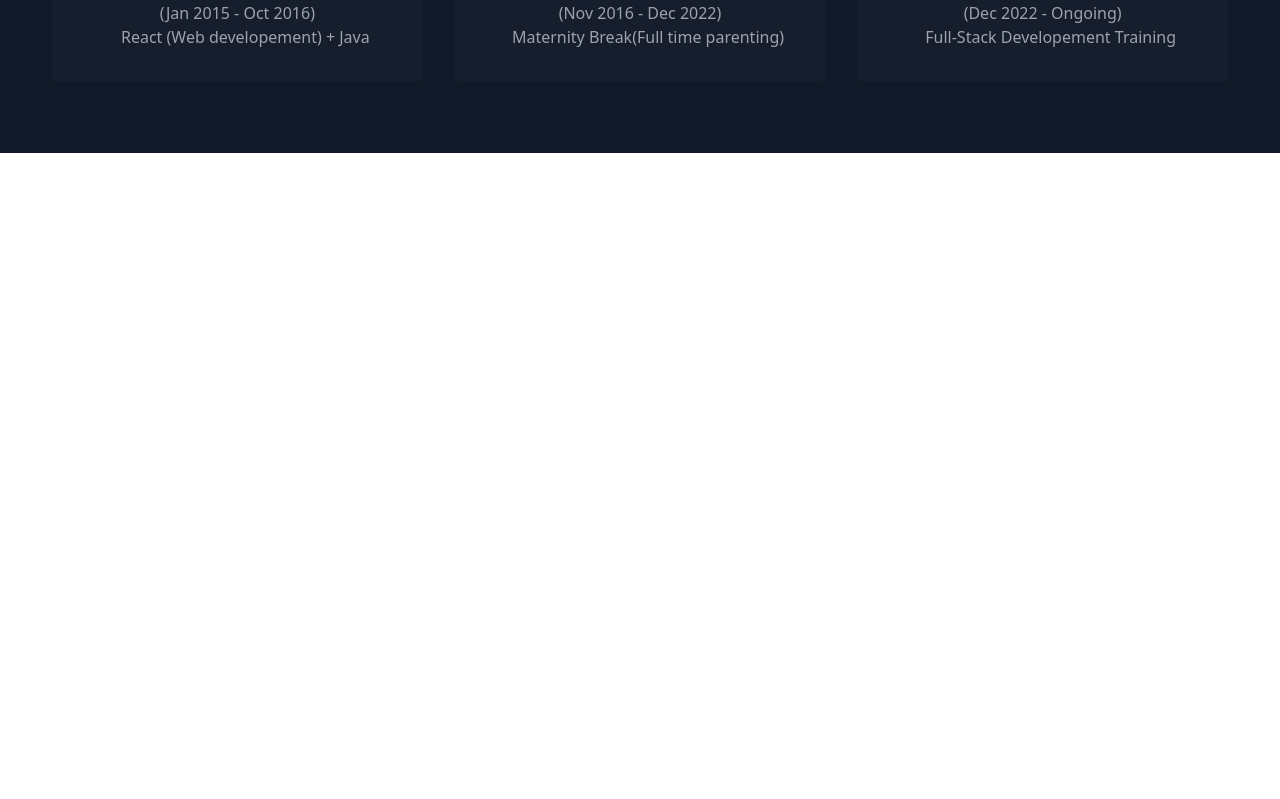
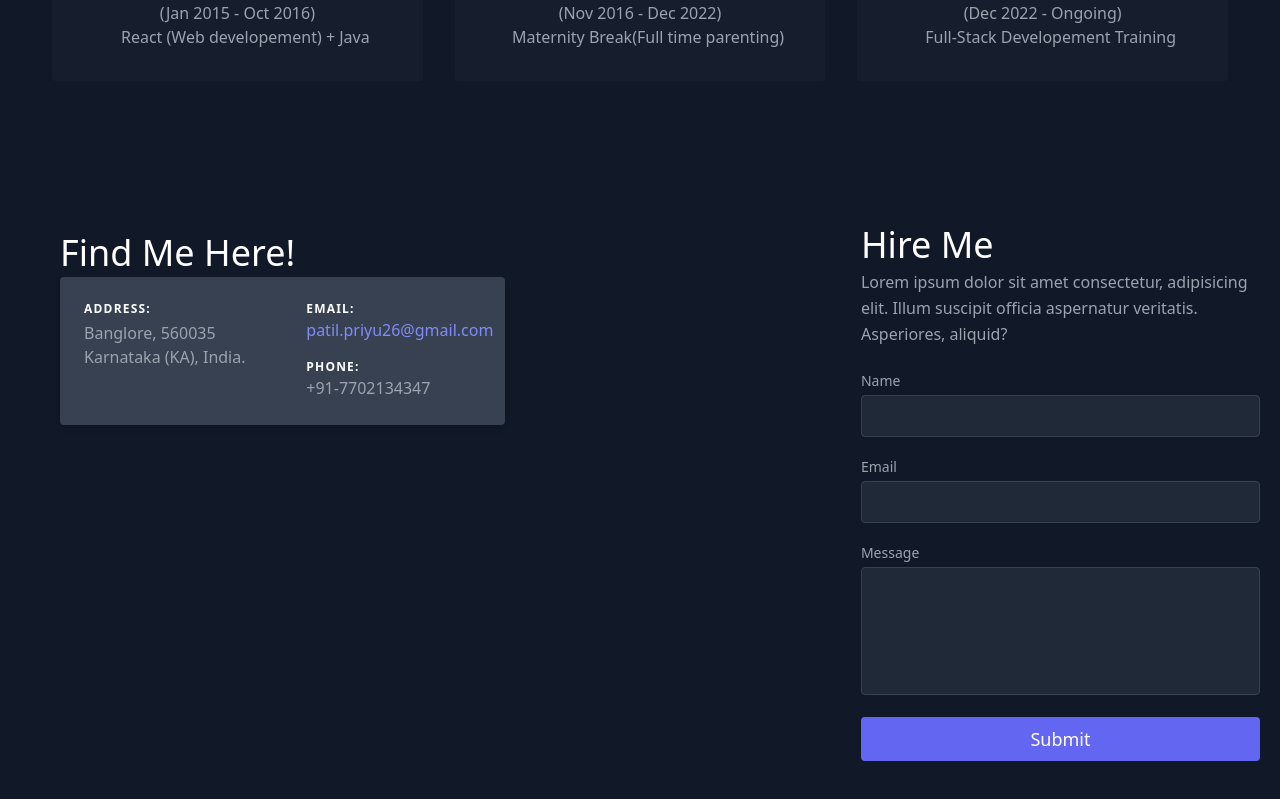
Before and after one commit to PripatOnGit/Priyanka_Patil_Portfolio_Website, a React (Create React App) app: page / in a window 1280 px wide. Shown: the part 1553-2352 px from the top of the page. Before the commit the page ends 1706 px from the top, so only its background shows below. Built offline with nearby package versions, Linux system fonts and the light colour scheme.

Commit message:
Contact component updated

```diff
--- a/src/App.js
+++ b/src/App.js
@@ -14,6 +14,7 @@
       <About />
       <Skills />
       <Experience />
+      <Contact />
     </main>
   );
 }
--- a/src/components/Contact.js
+++ b/src/components/Contact.js
@@ -1,3 +1,90 @@
-export default function Contact(){
 
+import React from "react";
+
+export default function Contact() {
+  return (
+    <section id="contact" className="relative">
+      <div className="container px-5 py-10 mx-auto flex sm:flex-nowrap flex-wrap">
+        <div className="lg:w-2/3 md:w-1/2 bg-gray-900 rounded-lg overflow-hidden sm:mr-10 p-10 flex items-start justify-start relative">
+            <div>
+                <h2 className="text-white sm:text-4xl text-3xl mb-1 font-medium title-font">Find Me Here!</h2>
+          <div className="bg-gray-700 relative flex flex-wrap py-6 rounded shadow-md">
+            <div className="lg:w-1/2 px-6">
+              <h2 className="title-font font-semibold text-white tracking-widest text-xs">
+                ADDRESS:
+              </h2>
+              <p className="mt-1">
+                Banglore, 560035 <br />
+                Karnataka (KA), India.
+              </p>
+            </div>
+            <div className="lg:w-1/2 px-6 mt-4 lg:mt-0">
+              <h2 className="title-font font-semibold text-white tracking-widest text-xs">
+                EMAIL:
+              </h2>
+              <a className="text-indigo-400 leading-relaxed">
+                patil.priyu26@gmail.com
+              </a>
+              <h2 className="title-font font-semibold text-white tracking-widest text-xs mt-4">
+                PHONE:
+              </h2>
+              <p className="leading-relaxed">+91-7702134347</p>
+            </div>
+          </div>
+        </div>
+        </div>
+        <form
+          netlify
+          name="contact"
+          className="lg:w-1/3 md:w-1/2 flex flex-col md:ml-auto w-full md:py-8 mt-8 md:mt-0">
+          <h2 className="text-white sm:text-4xl text-3xl mb-1 font-medium title-font">
+            Hire Me
+          </h2>
+          <p className="leading-relaxed mb-5">
+            Lorem ipsum dolor sit amet consectetur, adipisicing elit. Illum
+            suscipit officia aspernatur veritatis. Asperiores, aliquid?
+          </p>
+          <div className="relative mb-4">
+            <label htmlFor="name" className="leading-7 text-sm text-gray-400">
+              Name
+            </label>
+            <input
+              type="text"
+              id="name"
+              name="name"
+              className="w-full bg-gray-800 rounded border border-gray-700 focus:border-indigo-500 focus:ring-2 focus:ring-indigo-900 text-base outline-none text-gray-100 py-1 px-3 leading-8 transition-colors duration-200 ease-in-out"
+            />
+          </div>
+          <div className="relative mb-4">
+            <label htmlFor="email" className="leading-7 text-sm text-gray-400">
+              Email
+            </label>
+            <input
+              type="email"
+              id="email"
+              name="email"
+              className="w-full bg-gray-800 rounded border border-gray-700 focus:border-indigo-500 focus:ring-2 focus:ring-indigo-900 text-base outline-none text-gray-100 py-1 px-3 leading-8 transition-colors duration-200 ease-in-out"
+            />
+          </div>
+          <div className="relative mb-4">
+            <label
+              htmlFor="message"
+              className="leading-7 text-sm text-gray-400">
+              Message
+            </label>
+            <textarea
+              id="message"
+              name="message"
+              className="w-full bg-gray-800 rounded border border-gray-700 focus:border-indigo-500 focus:ring-2 focus:ring-indigo-900 h-32 text-base outline-none text-gray-100 py-1 px-3 resize-none leading-6 transition-colors duration-200 ease-in-out"
+            />
+          </div>
+          <button
+            type="submit"
+            className="text-white bg-indigo-500 border-0 py-2 px-6 focus:outline-none hover:bg-indigo-600 rounded text-lg">
+            Submit
+          </button>
+        </form>
+      </div>
+    </section>
+  );
 }
```
